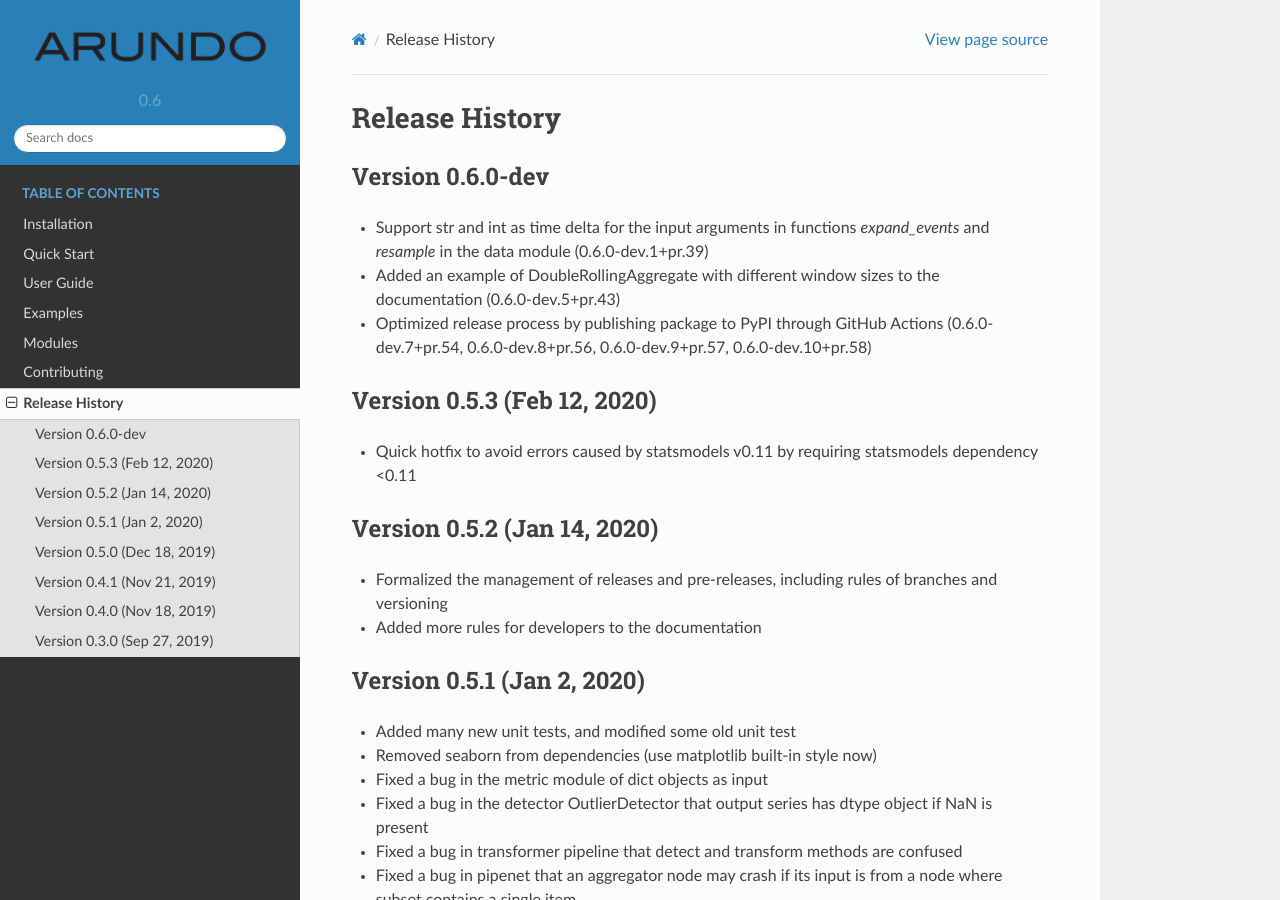
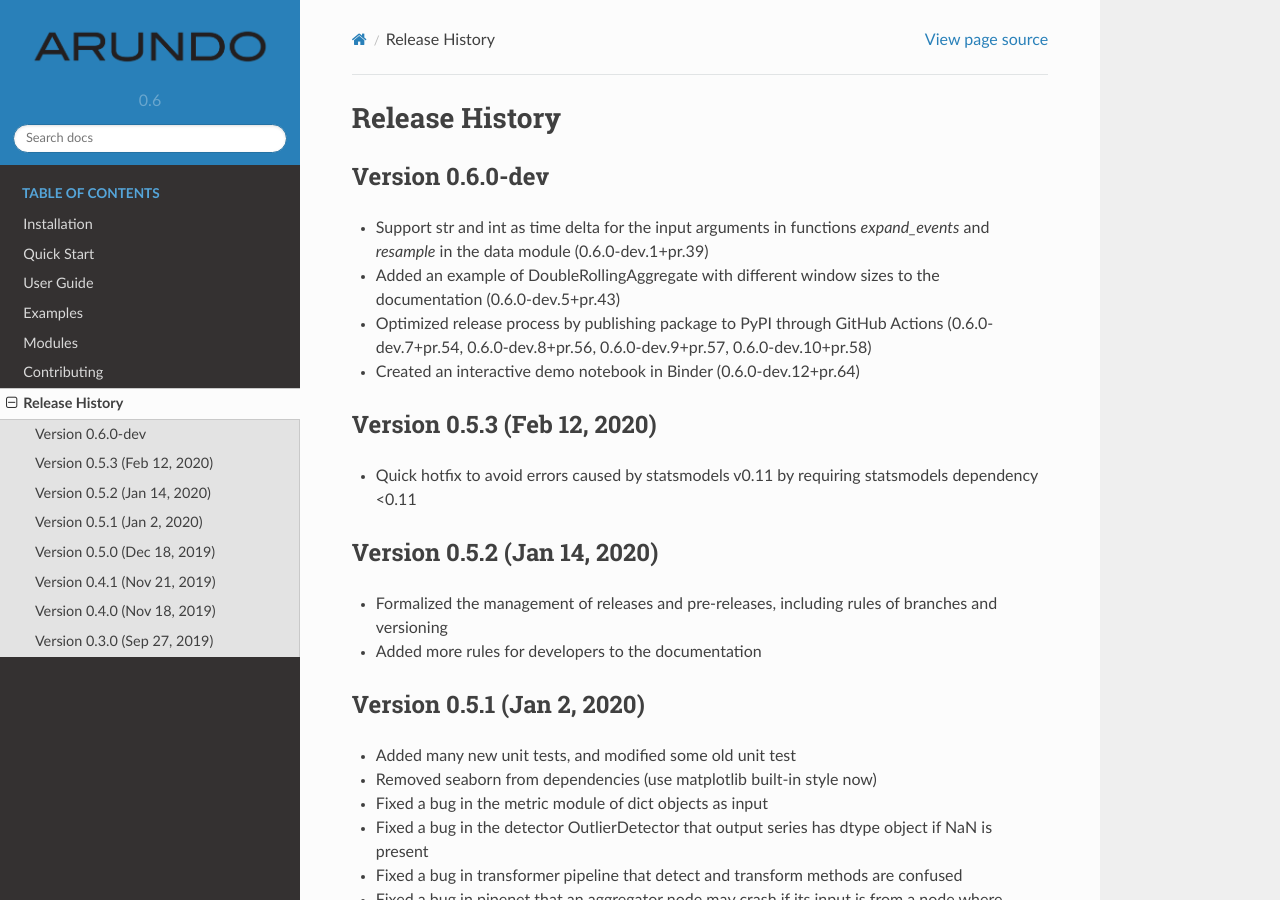
Before and after one commit to arundo/adtk, a Sphinx documentation site: the page built from docs/releasehistory.rst, in a window 1280 px wide and 900 px high. Built offline with Sphinx 7.4.7 and the Read the Docs theme 2.0.0, drawn with Linux system fonts in a browser that asks for light colours; pages that are not in the unit, such as notebooks, are missing from menus.

Commit message:
updated version number and changelog

```diff
--- a/docs/conf.py
+++ b/docs/conf.py
@@ -66,7 +66,7 @@
 # The short X.Y version.
 version = "0.6"
 # The full version, including alpha/beta/rc tags.
-release = "0.6.0-dev.11+pr.63"
+release = "0.6.0-dev.12+pr.64"
 
 # The language for content autogenerated by Sphinx. Refer to documentation
 # for a list of supported languages.
--- a/docs/releasehistory.rst
+++ b/docs/releasehistory.rst
@@ -7,6 +7,7 @@
 - Support str and int as time delta for the input arguments in functions `expand_events` and `resample` in the data module (0.6.0-dev.1+pr.39)
 - Added an example of DoubleRollingAggregate with different window sizes to the documentation (0.6.0-dev.5+pr.43)
 - Optimized release process by publishing package to PyPI through GitHub Actions (0.6.0-dev.7+pr.54, 0.6.0-dev.8+pr.56, 0.6.0-dev.9+pr.57, 0.6.0-dev.10+pr.58)
+- Created an interactive demo notebook in Binder (0.6.0-dev.12+pr.64)
 
 Version 0.5.3 (Feb 12, 2020)
 ===================================
--- a/setup.cfg
+++ b/setup.cfg
@@ -1,6 +1,6 @@
 [metadata]
 name = adtk
-version = 0.6.0-dev.11
+version = 0.6.0-dev.12
 author = Arundo Analytics, Inc.
 maintainer = Tailai Wen
 maintainer_email = tailai.wen@arundo.com
--- a/src/adtk/__init__.py
+++ b/src/adtk/__init__.py
@@ -20,4 +20,4 @@
 
 """
 
-__version__ = "0.6.0-dev.11+pr.63"
+__version__ = "0.6.0-dev.12+pr.64"
```
